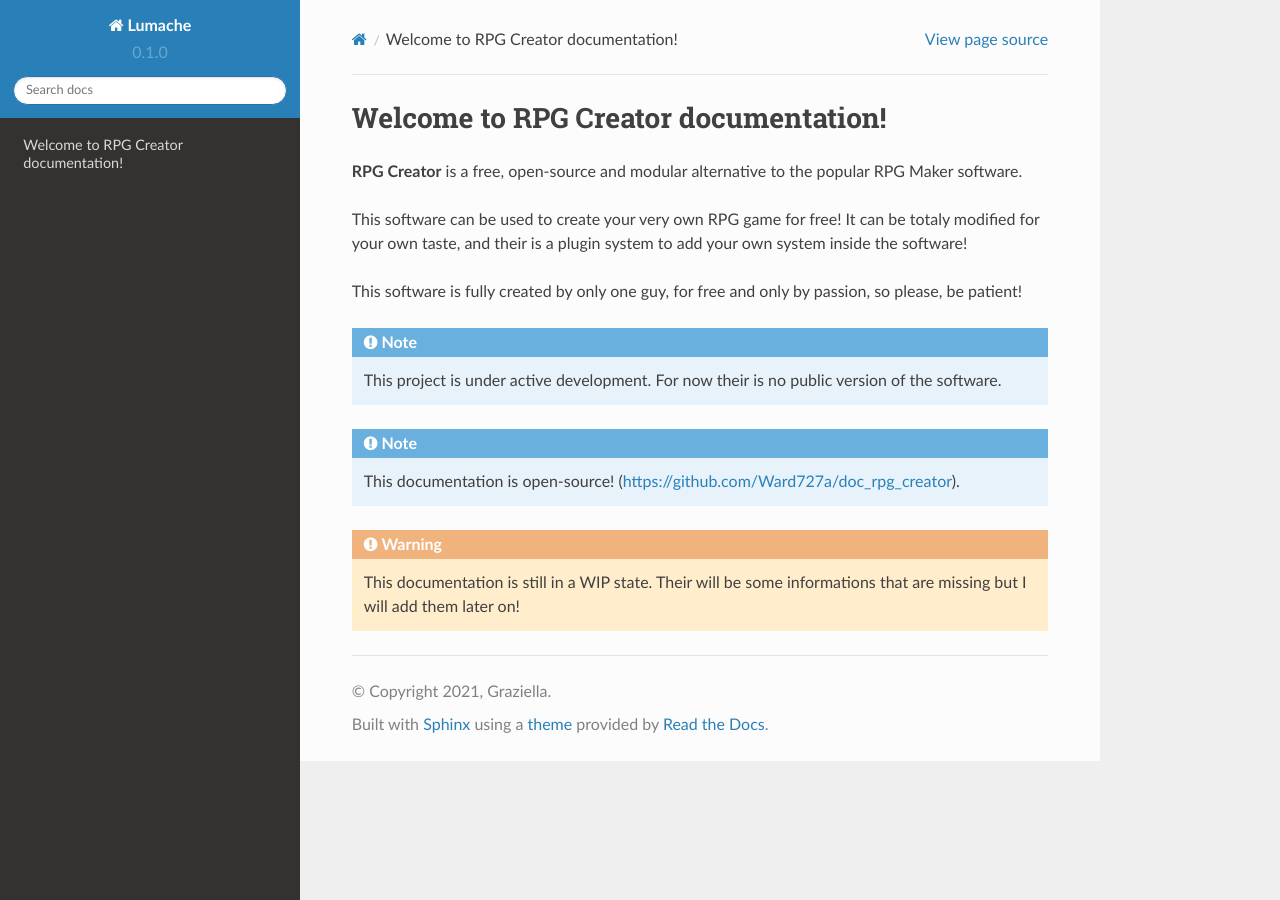
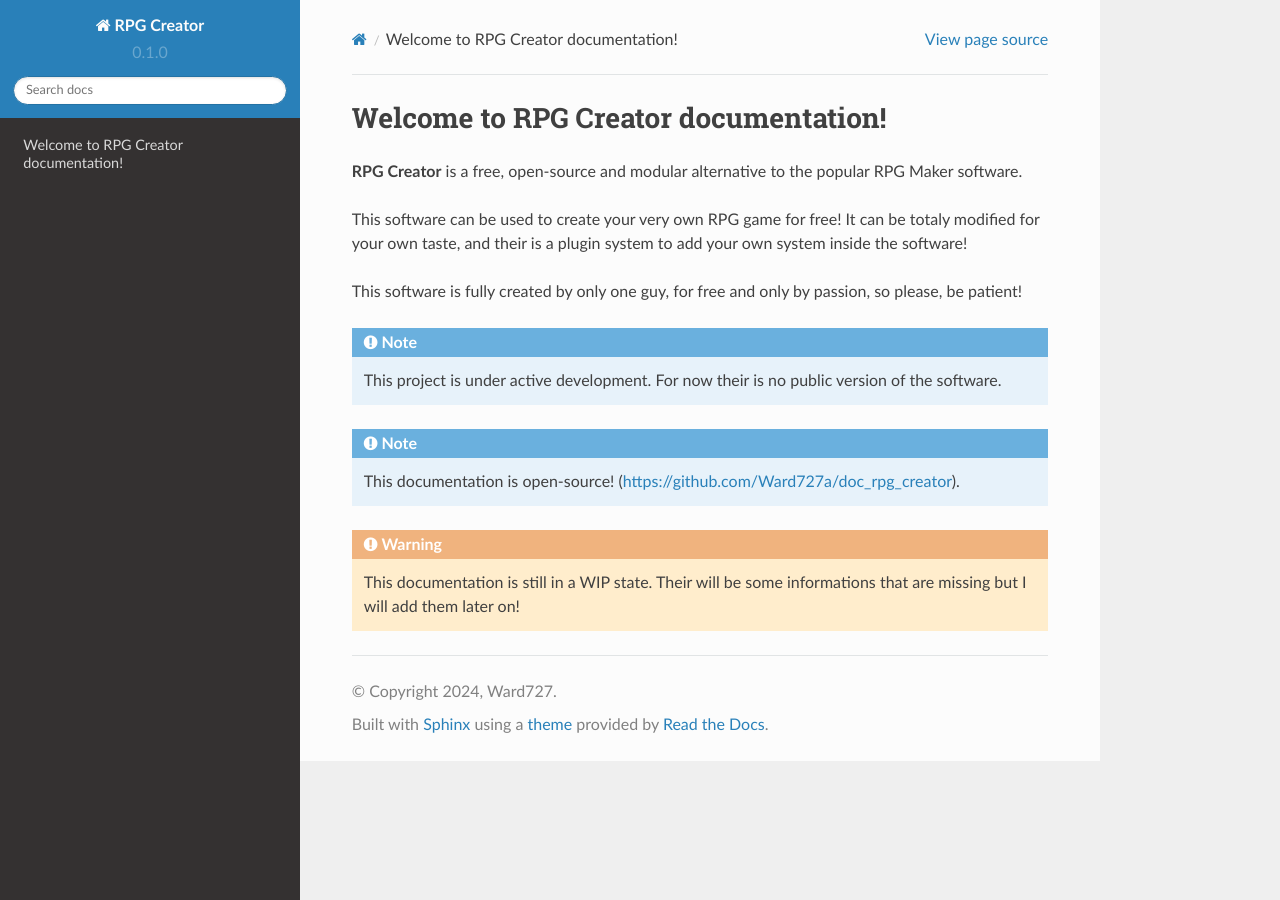
Before and after one commit to Ward727a/doc_rpg_creator, a Sphinx documentation site: the page built from docs/source/index.rst, in a window 1280 px wide. Built offline with Sphinx 7.4.7 and the Read the Docs theme 2.0.0, drawn with Linux system fonts in a browser that asks for light colours.

Commit message:
Update conf.py

```diff
--- a/docs/source/conf.py
+++ b/docs/source/conf.py
@@ -2,9 +2,9 @@
 
 # -- Project information
 
-project = 'Lumache'
-copyright = '2021, Graziella'
-author = 'Graziella'
+project = 'RPG Creator'
+copyright = '2024, Ward727'
+author = 'Ward727'
 
 release = '0.1'
 version = '0.1.0'
```
